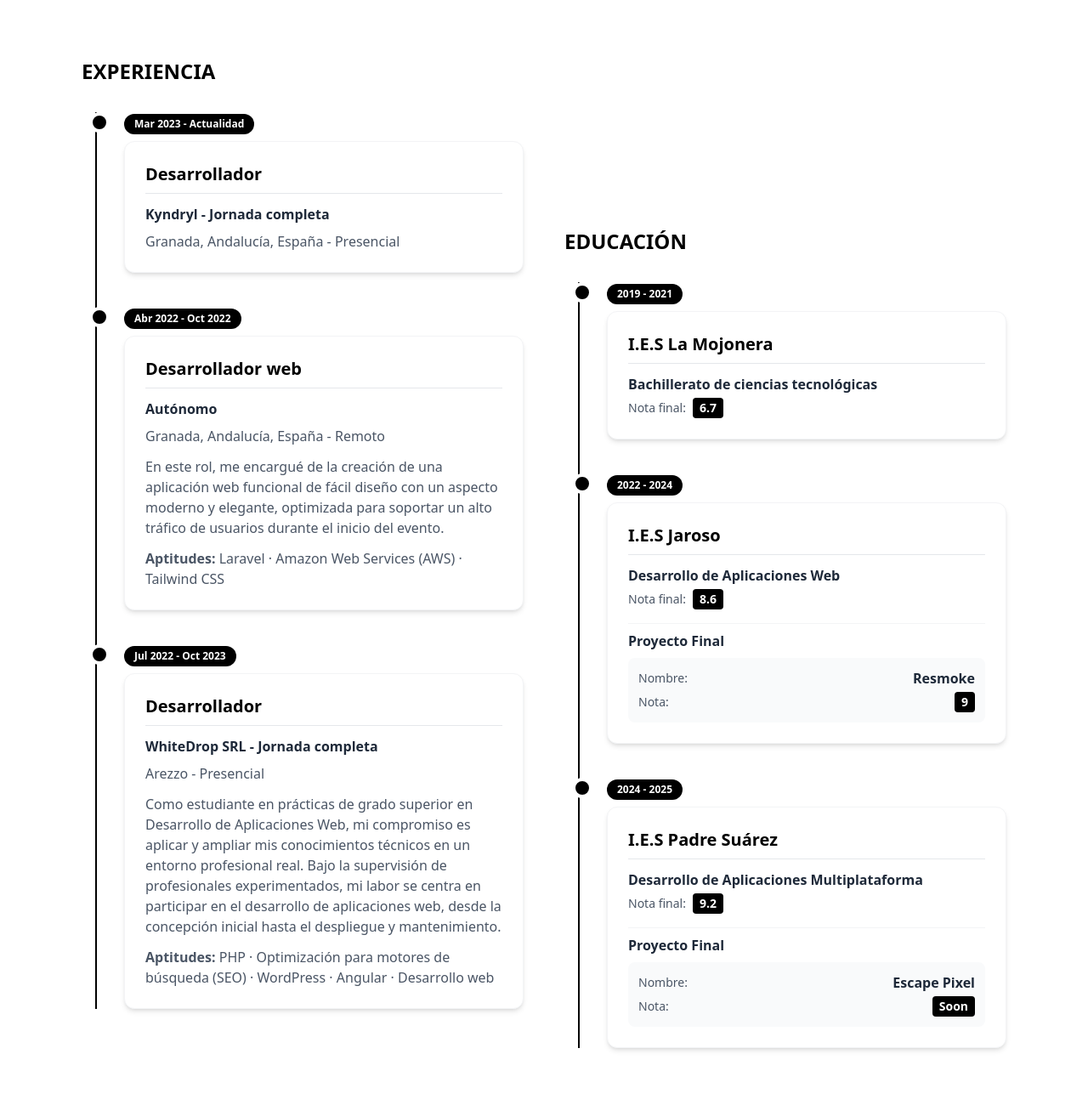
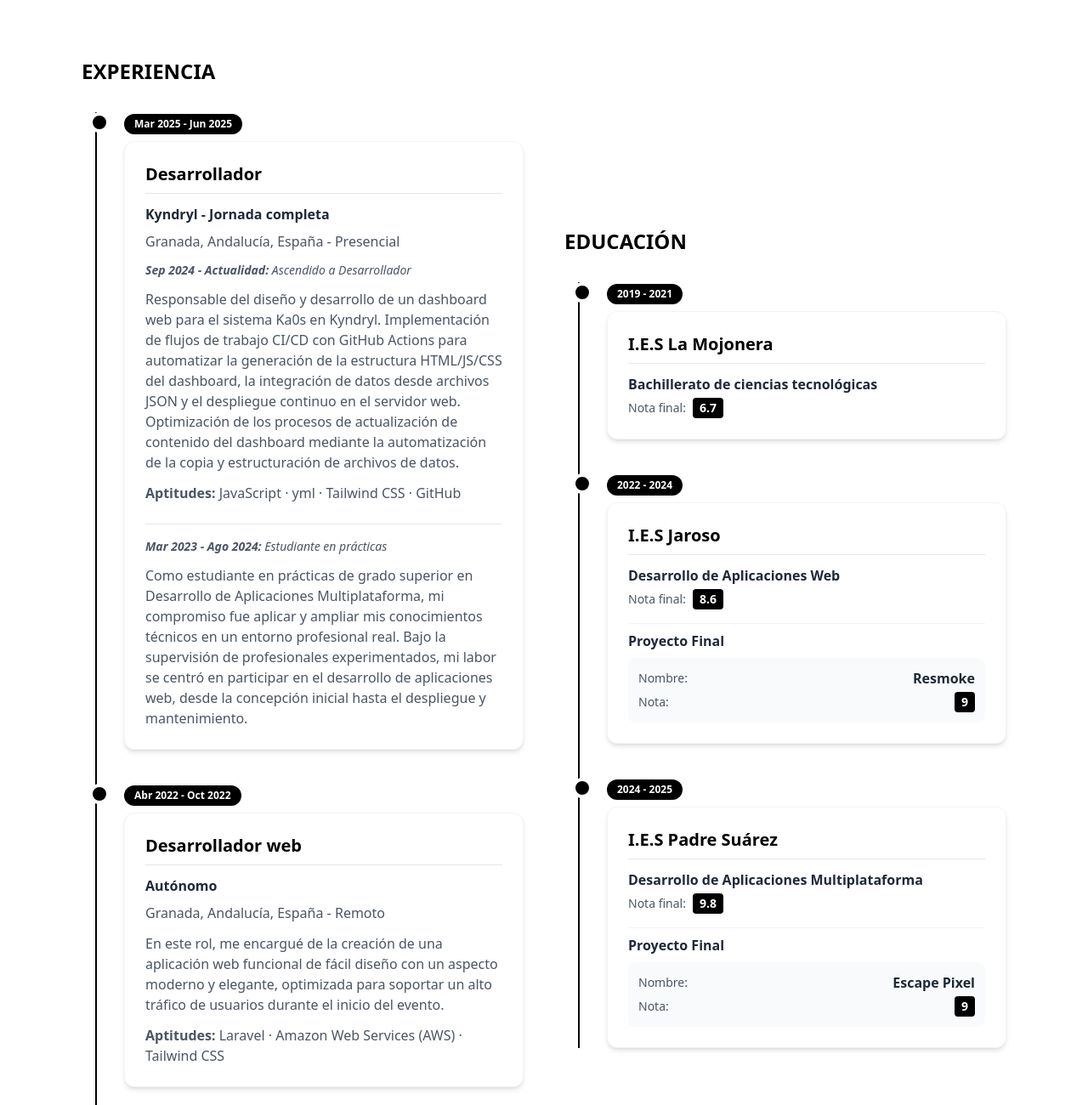
Before and after one commit to jh0ny2k2/jhony.github.io, a plain HTML site: page index.html in a window 1280 px wide. Shown: the part 1900-3200 px from the top of the page at 85% size. Drawn offline with nearby package versions, Linux system fonts and the light colour scheme.

Commit message:
docs(index): update work experience timeline and education grades
Update the work experience section to reflect current position as Developer since Sep 2024 and previous internship period. Also update education grades to reflect final scores.

```diff
--- a/index.html
+++ b/index.html
@@ -498,7 +498,7 @@
                             <!-- Year Badge -->
                             <div
                                 class="inline-block text-xs font-semibold text-white bg-black px-3 py-1 rounded-full mb-2">
-                                Mar 2023 - Actualidad
+                                Mar 2025 - Jun 2025
                             </div>
                             <!-- Content -->
                             <div
@@ -506,10 +506,30 @@
                                 <div class="flex flex-col">
                                     <h4 class="text-xl font-bold mb-3 border-b border-gray-200 pb-2">Desarrollador</h4>
                                     <div class="space-y-4">
-                                        <div>
+                                        <!-- Posición actual - Desarrollador (desde Sep 2024) -->
+                                        <div class="mb-6">
                                             <h5 class="font-semibold text-gray-800">Kyndryl - Jornada completa</h5>
                                             <p class="text-gray-600 mt-2">
                                                 Granada, Andalucía, España - Presencial
+                                            </p>
+                                            <p class="text-gray-600 mt-3 text-sm italic">
+                                                <strong>Sep 2024 - Actualidad:</strong> Ascendido a Desarrollador
+                                            </p>
+                                            <p class="text-gray-600 mt-3">
+                                                Responsable del diseño y desarrollo de un dashboard web para el sistema Ka0s en Kyndryl. Implementación de flujos de trabajo CI/CD con GitHub Actions para automatizar la generación de la estructura HTML/JS/CSS del dashboard, la integración de datos desde archivos JSON y el despliegue continuo en el servidor web. Optimización de los procesos de actualización de contenido del dashboard mediante la automatización de la copia y estructuración de archivos de datos.
+                                            </p>
+                                            <p class="text-gray-600 mt-3">
+                                                <span class="font-semibold">Aptitudes:</span> JavaScript · yml · Tailwind CSS · GitHub
+                                            </p>
+                                        </div>
+
+                                        <!-- Posición anterior - Prácticas (Mar 2023 - Ago 2024) -->
+                                        <div class="border-t border-gray-200 pt-4">
+                                            <p class="text-gray-600 text-sm italic mb-3">
+                                                <strong>Mar 2023 - Ago 2024:</strong> Estudiante en prácticas
+                                            </p>
+                                            <p class="text-gray-600">
+                                                Como estudiante en prácticas de grado superior en Desarrollo de Aplicaciones Multiplataforma, mi compromiso fue aplicar y ampliar mis conocimientos técnicos en un entorno profesional real. Bajo la supervisión de profesionales experimentados, mi labor se centró en participar en el desarrollo de aplicaciones web, desde la concepción inicial hasta el despliegue y mantenimiento.
                                             </p>
                                         </div>
                                     </div>
@@ -707,7 +727,7 @@
                                             <div class="flex items-center mt-1">
                                                 <span class="text-sm font-medium text-gray-600">Nota final:</span>
                                                 <span
-                                                    class="ml-2 bg-black text-white text-sm font-bold px-2 py-0.5 rounded">9.2</span>
+                                                    class="ml-2 bg-black text-white text-sm font-bold px-2 py-0.5 rounded">9.8</span>
                                             </div>
                                         </div>
 
@@ -721,7 +741,7 @@
                                                 <div class="flex justify-between items-center">
                                                     <span class="text-sm font-medium text-gray-600">Nota:</span>
                                                     <span
-                                                        class="bg-black text-white text-sm font-bold px-2 py-0.5 rounded">Soon</span>
+                                                        class="bg-black text-white text-sm font-bold px-2 py-0.5 rounded">9</span>
                                                 </div>
                                             </div>
                                         </div>
```
